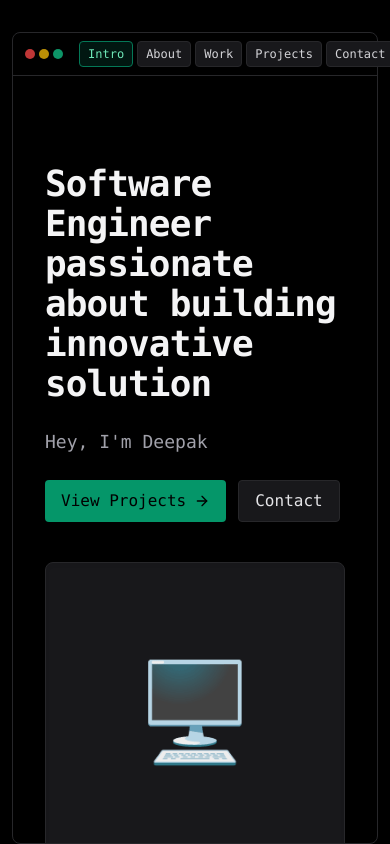
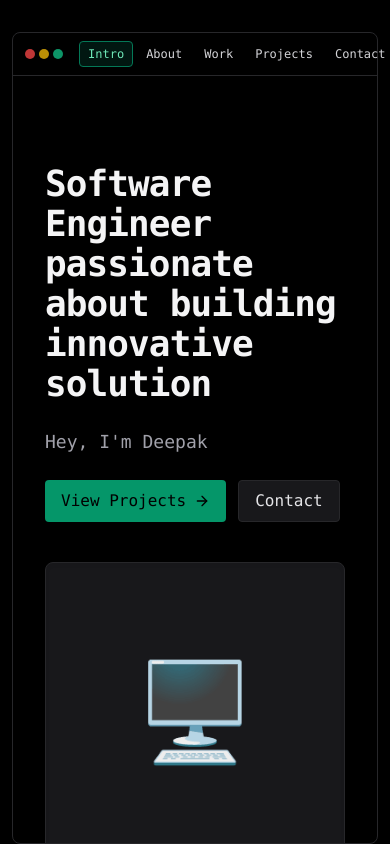
Before and after one commit to deep41/deep41.github.io, a React (Vite) app: page / in a window 390 px wide. Built offline with nearby package versions, Linux system fonts and the light colour scheme.

Commit message:
Update TerminalTabs component styling for improved visual clarity and responsiveness. Change button border and background classes to enhance the active state appearance.

```diff
--- a/src/components/TerminalTabs.tsx
+++ b/src/components/TerminalTabs.tsx
@@ -89,7 +89,7 @@ export default function TerminalTabs() {
                     className={`whitespace-nowrap rounded border px-2 py-1 text-xs transition-colors
                       ${activeIdx === idx
                         ? 'border-emerald-700 bg-emerald-900/30 text-emerald-300'
-                        : 'border-zinc-800 bg-zinc-900 text-zinc-300 hover:text-emerald-200'}`}
+                        : 'border-transparent bg-transparent text-zinc-300 hover:text-emerald-200'}`}
                   >
                     {t.label}
                   </button>
```
